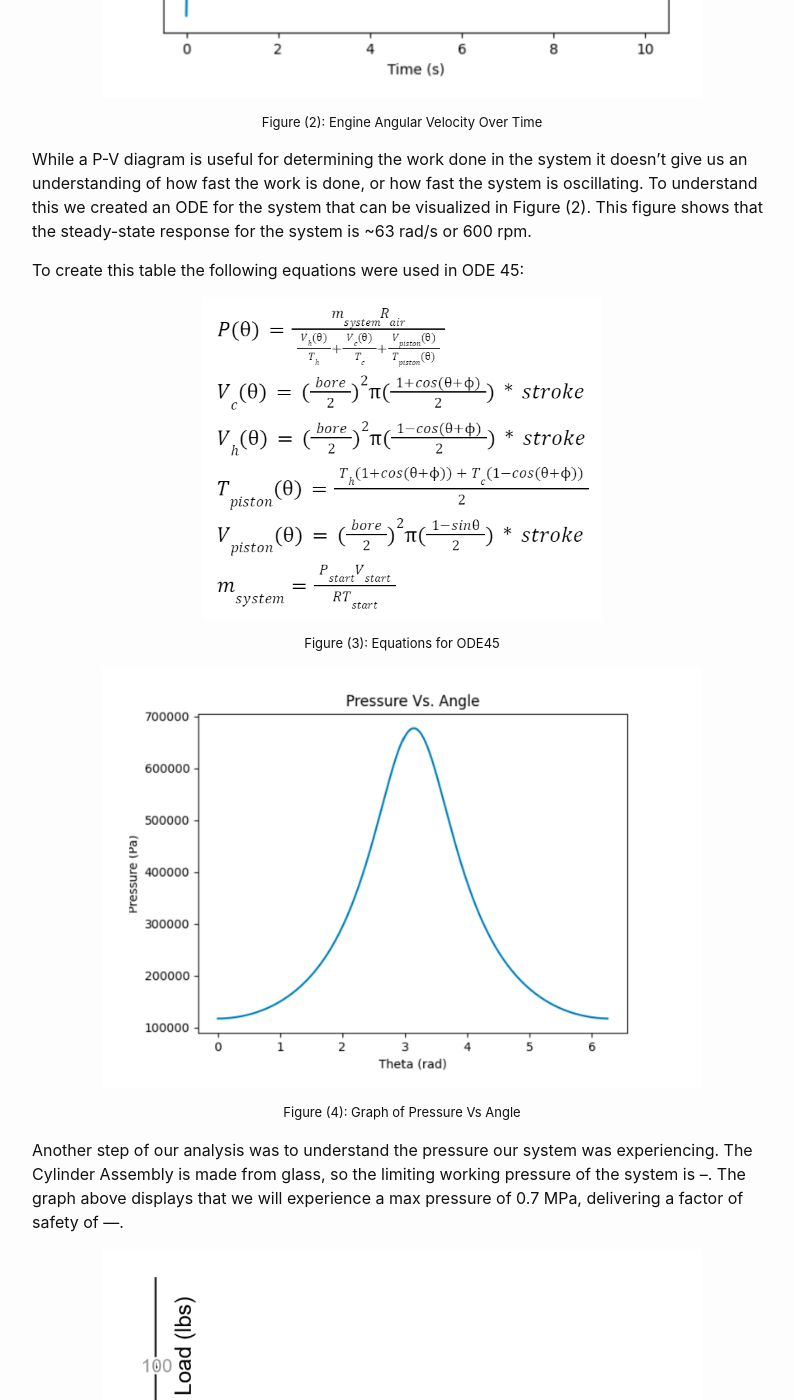
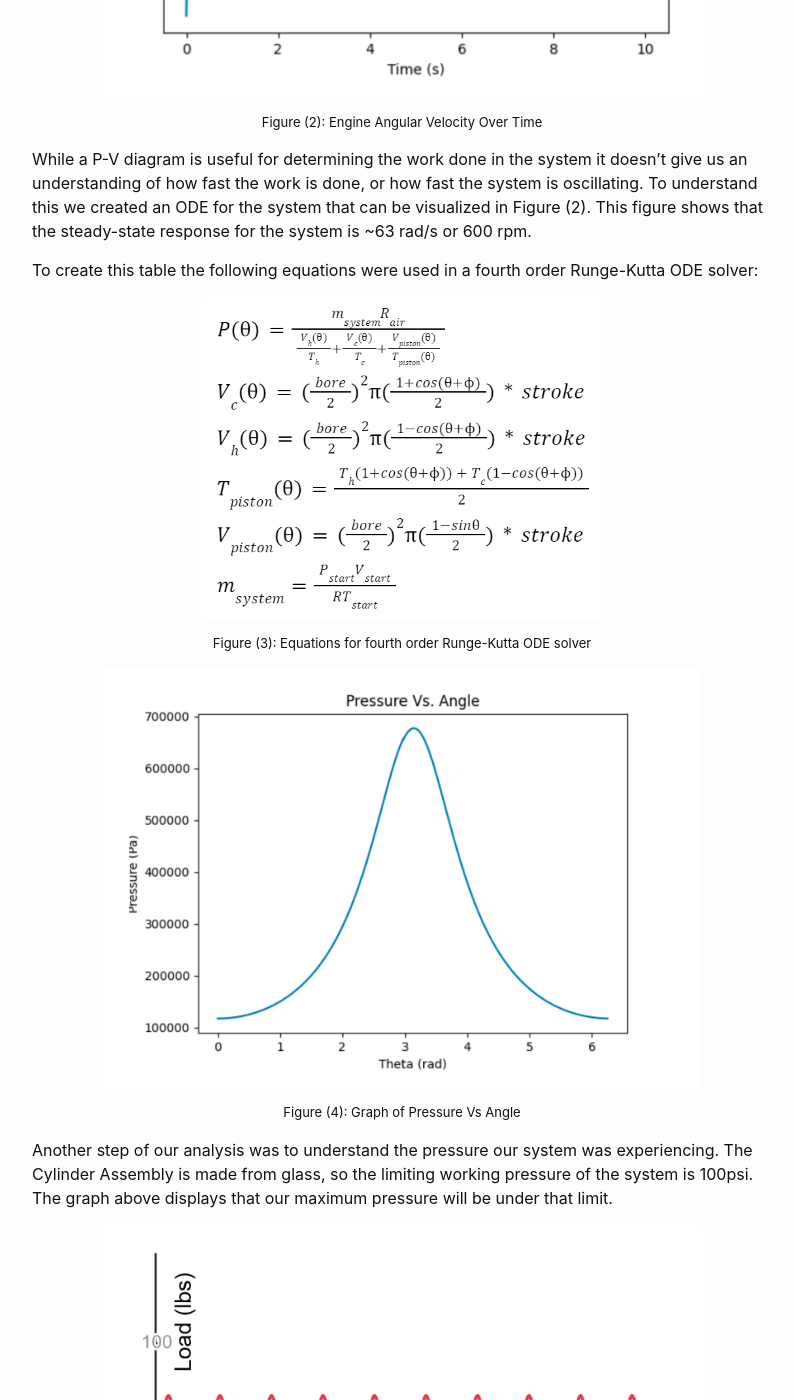
Before and after one commit to EliasWheatfall/SterlingEngineOne, a Jekyll site: the page built from _posts/2023-11-03-Evaluation-and-Analysis.md, in a window 1280 px wide and 1400 px high, scrolled down 1985 px. Shown: the whole window, without its empty margins (238-1032 px from the left). Built offline with Jekyll 4.4.1, drawn with Linux system fonts in a browser that asks for light colours; some of the changed text lies outside the part shown.

Commit message:
clarified wording and moved the thermal FEA below the main flexure FEA

```diff
--- a/_posts/2023-11-03-Evaluation-and-Analysis.md
+++ b/_posts/2023-11-03-Evaluation-and-Analysis.md
@@ -46,12 +46,12 @@ Figure (2): Engine Angular Velocity Over Time
 
 While a P-V diagram is useful for determining the work done in the system it doesn't give us an understanding of how fast the work is done, or how fast the system is oscillating. To understand this we created an ODE for the system that can be visualized in Figure (2). This figure shows that the steady-state response for the system is ~63 rad/s or 600 rpm.
 
-To create this table the following equations were used in ODE 45:
+To create this table the following equations were used in a fourth order Runge-Kutta ODE solver:
 
 ![EQ](https://eliaswheatfall.github.io/StirlingEngineOne/assets/eq.png){: .center-image width="400" }
 
 {: .subtext}
-Figure (3): Equations for ODE45
+Figure (3): Equations for fourth order Runge-Kutta ODE solver
 
 
 
@@ -61,7 +61,7 @@ Figure (3): Equations for ODE45
 {: .subtext}
 Figure (4): Graph of Pressure Vs Angle
 
-Another step of our analysis was to understand the pressure our system was experiencing. The Cylinder Assembly is made from glass, so the limiting working pressure of the system is --. The graph above displays that we will experience a max pressure of 0.7 MPa, delivering a factor of safety of ---.
+Another step of our analysis was to understand the pressure our system was experiencing. The Cylinder Assembly is made from glass, so the limiting working pressure of the system is 100psi. The graph above displays that our maximum pressure will be under that limit.
 
 
 ![A3](https://eliaswheatfall.github.io/StirlingEngineOne/assets/TLC.png){: .center-image width="600" }
@@ -110,6 +110,14 @@ with K = 0.2, and diameter corresponding to a 6-32 machine screw, we calculate a
 
 The FOS for yielding is above 1.0 throughout the flexure for an 800N clamping force, so the flexure will not fail due to excessive clamping force.
 
+### Steady State Response
+![SS1](https://eliaswheatfall.github.io/StirlingEngineOne/assets/thermal_nocut.jpg){: .center-image width="600" }
+
+{: .subtext}
+Figure (13): Cylinder Steady State Temperature
+
+To ensure that no part of the heated cylinder exceeds its melting temperature, a thermal FEA study was conducted. The hot end had a convection boundary condition with h=25 for forced convection and ambient temperature = 1647 Kelvin (temperature of denatured alcohol flame), the rest of the assembly has a surface convection boundary condition with ambient temperature of 293.15 Kelvin (room temperature). All bonded components have a thermal resistance of 0 to represent good thermal contact.
+
 #### Cylinder Clamp Flexure
 ![CF3](https://eliaswheatfall.github.io/StirlingEngineOne/assets/coldclamp_mesxh.jpg){: .center-image width="400" }
 
@@ -136,14 +144,6 @@ Figure (11): Pillow Block Flexure FOS
 Figure (12): Cylinder Clamp Flexure Deformation
 
 The flexure for the pillow block was similarly analyzed. With the 625N bolt force, the FOS is above 3.0 throughout most of the part. There are some stress concentrations in the bolt hole itself that are primarily due to the coarseness of the mesh and the boundary conditions, but even in these concentrations the FOS is always above 1.0
-
-### Steady State Response
-![SS1](https://eliaswheatfall.github.io/StirlingEngineOne/assets/thermal_nocut.jpg){: .center-image width="600" }
-
-{: .subtext}
-Figure (13): Cylinder Steady State Temperature
-
-To ensure that no part of the heated cylinder exceeds its melting temperature, a thermal FEA study was conducted. The hot end had a convection boundary condition with h=25 for forced convection and ambient temperature = 1647 Kelvin (temperature of denatured alcohol flame), the rest of the assembly has a surface convection boundary condition with ambient temperature of 293.15 Kelvin (room temperature). All bonded components have a thermal resistance of 0 to represent good thermal contact.
 
 
 Ethanol Burner       |                       |
```
Also changed, not shown: other parts of _posts/2023-11-03-Evaluation-and-Analysis.md (+1 -1 lines).
